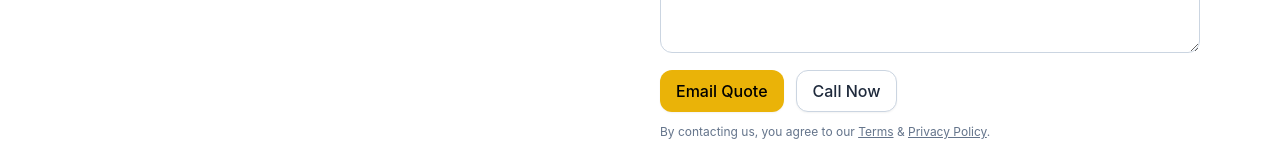
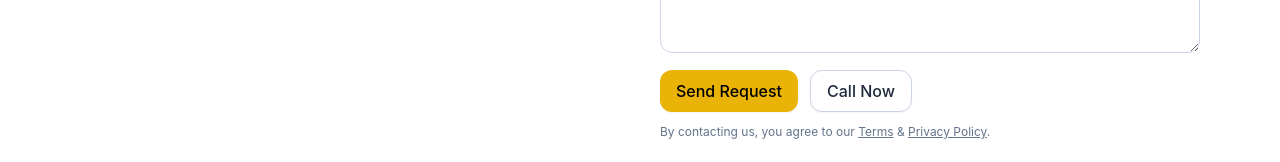
Before and after one commit to resp23f/3generations-site, a React (Vite) app: page / in a window 1280 px wide. Shown: the part 1738-1900 px from the top of the page. Built offline with nearby package versions, Linux system fonts and the light colour scheme.

Commit message:
Update form submit button text to 'Send Request'

```diff
--- a/src/App.tsx
+++ b/src/App.tsx
@@ -246,7 +246,7 @@ function HomePage() {
             </label>
             <div className="flex flex-wrap gap-3">
               <Button type="submit" className="bg-yellow-500 text-black hover:bg-yellow-400">
-                Email Quote
+                Send Request
               </Button>
               <a href="tel:17372337319">
                 <Button type="button" className="border border-slate-300 bg-white hover:bg-slate-50">
```
